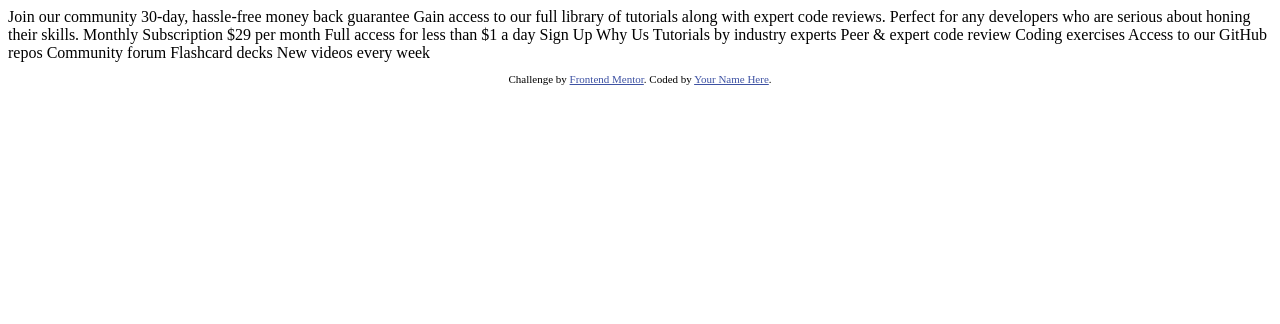
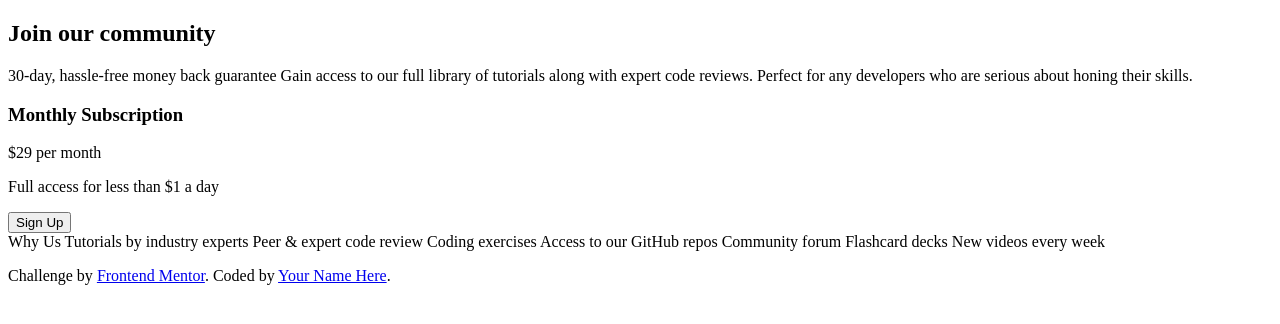
Before and after one commit to thelastmedici/single-price-grid-component, a plain HTML site: page index.html in a window 1280 px wide. Drawn offline with Linux system fonts and the light colour scheme.

Commit message:
added markup

```diff
--- a/index.html
+++ b/index.html
@@ -10,28 +10,28 @@
 
   <!-- Feel free to remove these styles or customise in your own stylesheet 👍 -->
   <style>
-    .attribution { font-size: 11px; text-align: center; }
-    .attribution a { color: hsl(228, 45%, 44%); }
+    /* .attribution { font-size: 11px; text-align: center; }
+    .attribution a { color: hsl(228, 45%, 44%); } */
   </style>
 </head>
 <body>
-  Join our community
-
-  30-day, hassle-free money back guarantee
-
+  <div class="container">
+    <div class="wrapper">
+      <h2>Join our community</h2>
+      <p>
+        <span>30-day, hassle-free money back guarantee</span>
         Gain access to our full library of tutorials along with expert code reviews.
         Perfect for any developers who are serious about honing their skills.
+      </p>
 
-  Monthly Subscription
-
-  &dollar;29 per month
-
-  Full access for less than &dollar;1 a day
-
-  Sign Up
+     <div class="subscription">
+       <h3>Monthly Subscription</h3>
+       <p><span>&dollar;29 </span> per month</p>
+       <p>Full access for less than &dollar;1 a day</p>
+        <button class="button">Sign Up</button>
+      </div>
 
       Why Us
-
       Tutorials by industry experts
       Peer &amp; expert code review
       Coding exercises
@@ -39,6 +39,8 @@
       Community forum
       Flashcard decks
       New videos every week
+    </div>
+  </div>
 
   <footer>
     <p class="attribution">
```
Lines whose indentation alone changed are shown as unchanged.
